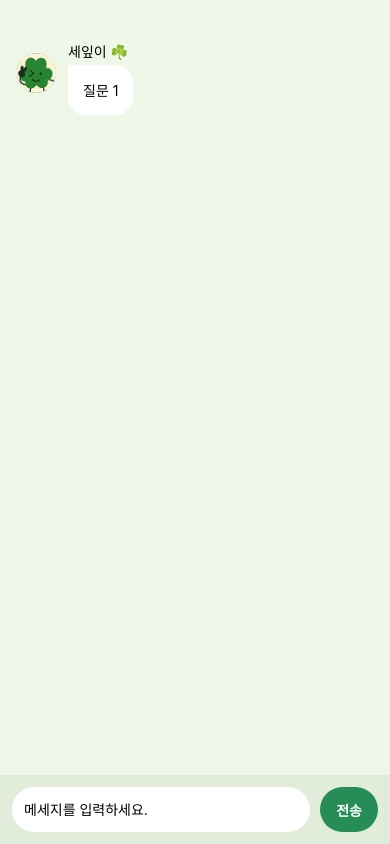
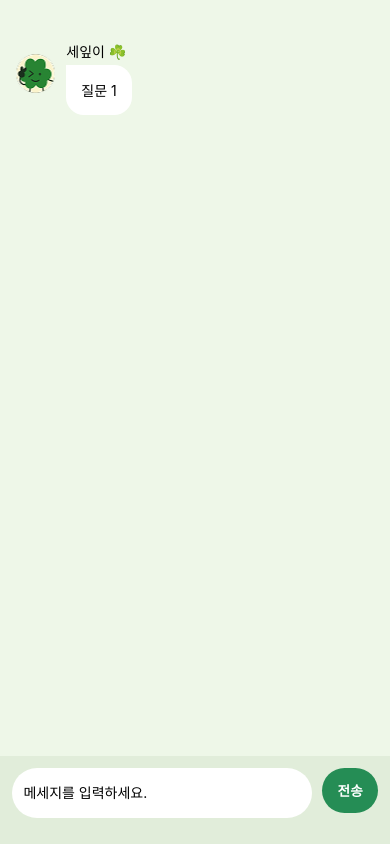
Before and after one commit to kookmin-sw/capstone-2025-13, a React Native app in the folder Frontend/src/: screen /DailyTopic in a window 390 px wide. Built offline with nearby package versions, Linux system fonts and the light colour scheme.

Commit message:
[Feat] 반응형으로 구현 #91

```diff
--- a/Frontend/src/styles/dailyTopicStyles.ts
+++ b/Frontend/src/styles/dailyTopicStyles.ts
@@ -1,62 +1,65 @@
 import { Dimensions, StyleSheet } from "react-native";
 import colors from "../constants/colors";
+
 const { width, height } = Dimensions.get("window");
 
 const dailyTopicstyles = StyleSheet.create({
-    container:{
-        backgroundColor:"#EEF7E8",
+    container: {
+        backgroundColor: "#EEF7E8",
+        flex: 1,
     },
     scrollContainer: {
-        padding: 16,
+        padding: width * 0.04,
         marginVertical: height * 0.03,
     },
     questionContainer: {
         flexDirection: "row",
         alignItems: "flex-start",
-        marginBottom: 16,
+        marginBottom: height * 0.02,
     },
     answerContainer: {
         flexDirection: "row",
         justifyContent: "flex-end",
-        marginBottom: 16,
+        marginBottom: height * 0.02,
     },
     userProfileImage: {
-        width: 40,
-        height: 40,
-        marginLeft: 12,
-        marginTop: 12,
+        width: width * 0.1,
+        height: width * 0.1,
+        marginLeft: width * 0.03,
+        marginTop: height * 0.015,
     },
     cloverProfileImage: {
-        width: 40,
-        height: 40,
-        marginRight: 12,
-        marginTop: 12,
+        width: width * 0.1,
+        height: width * 0.1,
+        marginRight: width * 0.03,
+        marginTop: height * 0.015,
     },
     contentContainer: {
         flexDirection: "column",
         flex: 1,
     },
     itemContainer: {
-        marginBottom: 12,
+        marginBottom: height * 0.015,
     },
     inputContainer: {
         flexDirection: "row",
-        padding: 12,
+        padding: width * 0.03,
         backgroundColor: "#E1EDDA",
-        gap: 10
+        gap: width * 0.025,
     },
     textInput: {
-        height: 45,
-        borderRadius: 40,
-        paddingHorizontal: 12,
+        height: height * 0.06,
+        borderRadius: width * 0.1,
+        paddingHorizontal: width * 0.03,
         backgroundColor: colors.white,
-        flex: 1
+        flex: 1,
     },
     sendButton: {
         backgroundColor: "#258D55",
-        paddingHorizontal: 16,
-        paddingVertical: 10,
-        borderRadius: 40,
+        paddingHorizontal: width * 0.04,
+        paddingVertical: height * 0.015,
+        marginBottom: width * 0.05,
+        borderRadius: width * 0.1,
         alignContent: "center",
         justifyContent: "center",
     },
@@ -64,6 +67,7 @@ const dailyTopicstyles = StyleSheet.create({
         color: "#fff",
         fontWeight: "bold",
         textAlign: "center",
+        fontSize: width * 0.035,
     },
 });
 
```
